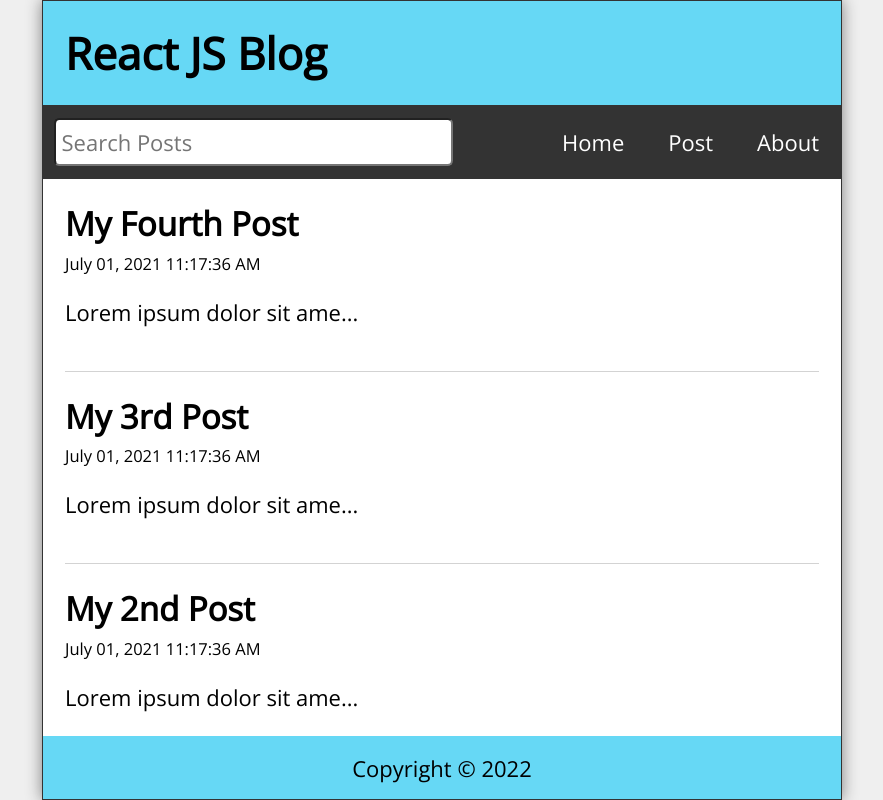
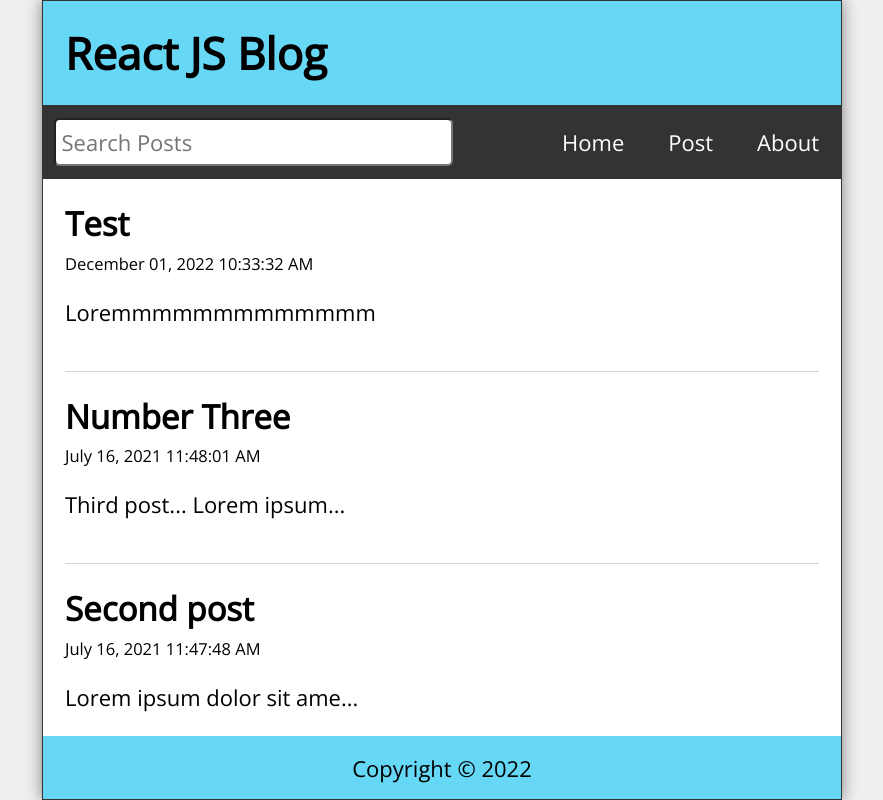
Before and after one commit to adinduokoro/Blog-UI, a React (Create React App) app: page / in a window 1280 px wide. Shown: the whole page, without its empty margins (198-1081 px from the left). Built offline with nearby package versions, Linux system fonts and the light colour scheme; data requests are answered from the project's data file.

Commit message:
Errors Fixed

```diff
--- a/data/db.json
+++ b/data/db.json
@@ -19,10 +19,10 @@
       "body": "Third post... Lorem ipsum dolor sit amet, consectetur adipiscing elit, sed do eiusmod tempor incididunt ut labore et dolore magna aliqua. Ut enim ad minim veniam, quis nostrud exercitation ullamco laboris nisi ut aliquip ex ea commodo consequat. Duis aute irure dolor in reprehenderit in voluptate velit esse cillum dolore eu fugiat nulla pariatur. Excepteur sint occaecat cupidatat non proident, sunt in culpa qui officia deserunt mollit anim id est laborum."
     },
     {
-      "id": 4,
-      "title": "Testing a 4th post",
-      "datetime": "August 02, 2021 11:46:27 AM",
-      "body": "Some more testing paragraphs!"
+      "id": 5,
+      "title": "Test",
+      "datetime": "December 01, 2022 10:33:32 AM",
+      "body": "Loremmmmmmmmmmmmm"
     }
   ]
 }
--- a/src/App.js
+++ b/src/App.js
@@ -7,39 +7,37 @@ import Missing from './Missing';
 import { Route, Routes, useNavigate } from 'react-router-dom';
 import { useState, useEffect } from 'react';
 import { format } from 'date-fns';
+import api from './api/posts';
 
 function App() {
-  const [posts, setPosts] = useState([
-    {
-      id: 1,
-      title: "My First Post",
-      datetime: "July 01, 2021 11:17:36 AM",
-      body: "Lorem ipsum dolor sit amet consectetur adipisicing elit. Quis consequatur expedita, assumenda similique non optio! Modi nesciunt excepturi corrupti atque blanditiis quo nobis, non optio quae possimus illum exercitationem ipsa!"
-    },
-    {
-      id: 2,
-      title: "My 2nd Post",
-      datetime: "July 01, 2021 11:17:36 AM",
-      body: "Lorem ipsum dolor sit amet consectetur adipisicing elit. Quis consequatur expedita, assumenda similique non optio! Modi nesciunt excepturi corrupti atque blanditiis quo nobis, non optio quae possimus illum exercitationem ipsa!"
-    },
-    {
-      id: 3,
-      title: "My 3rd Post",
-      datetime: "July 01, 2021 11:17:36 AM",
-      body: "Lorem ipsum dolor sit amet consectetur adipisicing elit. Quis consequatur expedita, assumenda similique non optio! Modi nesciunt excepturi corrupti atque blanditiis quo nobis, non optio quae possimus illum exercitationem ipsa!"
-    },
-    {
-      id: 4,
-      title: "My Fourth Post",
-      datetime: "July 01, 2021 11:17:36 AM",
-      body: "Lorem ipsum dolor sit amet consectetur adipisicing elit. Quis consequatur expedita, assumenda similique non optio! Modi nesciunt excepturi corrupti atque blanditiis quo nobis, non optio quae possimus illum exercitationem ipsa!"
-    }
-  ])
+  const [posts, setPosts] = useState([])
   const [search, setSearch] = useState('');
   const [searchResults, setSearchResults] = useState([]);
   const [postTitle, setPostTitle] = useState('');
   const [postBody, setPostBody] = useState('');
+  const [editTitle, setEditTitle] = useState('');
+  const [editBody, setEditBody] = useState('');
   const navigate = useNavigate();
+
+  useEffect(() => {
+    const fetchPosts = async () => {
+      try {
+        const response = await api.get('/posts');
+        setPosts(response.data);
+      } catch (err) {
+        if (err.response) {
+          // Not in the 200 response range
+          console.log(err.response.data);
+          console.log(err.response.status);
+          console.log(err.response.headers);
+        } else {
+          console.log(`Error: ${err.message}`);
+        }
+      }
+    }
+
+    fetchPosts();
+  }, [])
 
   useEffect(() => {
     const filteredResults = posts.filter((post) =>
@@ -49,22 +47,46 @@ function App() {
     setSearchResults(filteredResults.reverse());
   }, [posts, search])
 
-  const handleSubmit = (e) => {
+  const handleSubmit = async (e) => {
     e.preventDefault();
     const id = posts.length ? posts[posts.length - 1].id + 1 : 1;
     const datetime = format(new Date(), 'MMMM dd, yyyy pp');
     const newPost = { id, title: postTitle, datetime, body: postBody };
-    const allPosts = [...posts, newPost];
+    try {
+      const response = await api.post('/posts', newPost);
+      const allPosts = [...posts, response.data];
       setPosts(allPosts);
       setPostTitle('');
       setPostBody('');
       navigate('/');
+    } catch (err) {
+      console.log(`Error: ${err.message}`);
+    }
   }
 
-  const handleDelete = (id) => {
+  const handleEdit = async (id) => {
+    const datetime = format(new Date(), 'MMMM dd, yyyy pp');
+    const updatedPost = { id, title: editTitle, datetime, body: editBody };
+    try {
+      const response = await api.put(`/posts/${id}`, updatedPost);
+      setPosts(posts.map(post => post.id === id ? { ...response.data } : post));
+      setEditTitle('');
+      setEditBody('');
+      navigate('/');
+    } catch (err) {
+      console.log(`Error: ${err.message}`);
+    }
+  }
+
+  const handleDelete = async (id) => {
+    try {
+      await api.delete(`/posts/${id}`);
       const postsList = posts.filter(post => post.id !== id);
       setPosts(postsList);
       navigate('/');
+    } catch (err) {
+      console.log(`Error: ${err.message}`);
+    }
   }
 
   return (
```
Lines whose indentation alone changed are shown as unchanged.
